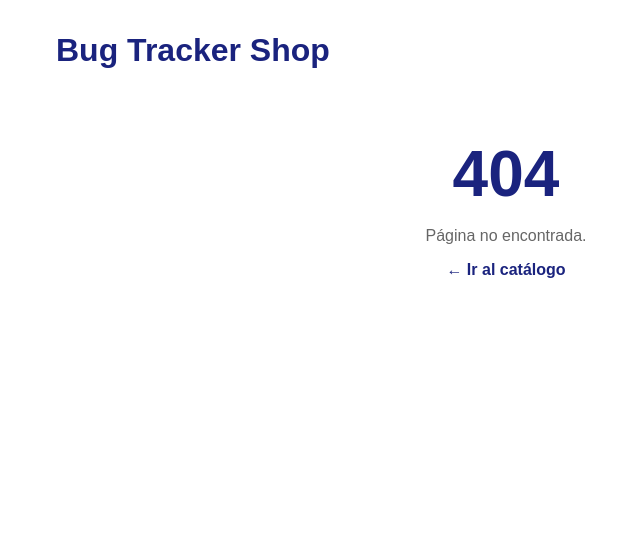
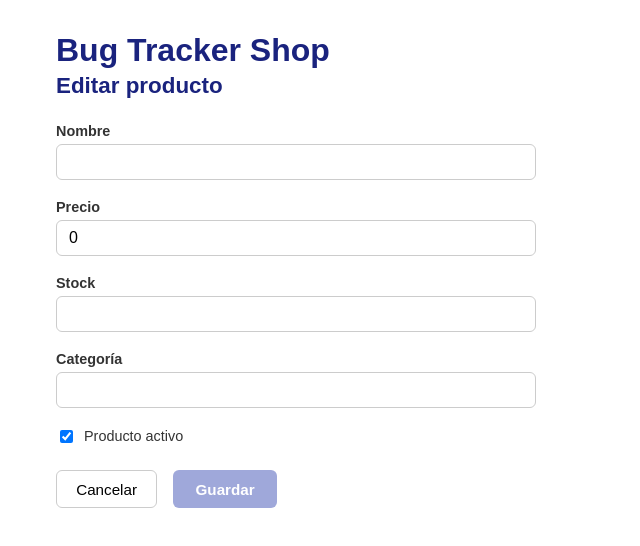
Before and after one commit to Ortizias/angular-20, an Angular app: page /products/1/edit in a window 1280 px wide. Before the commit this address led to /not-found. Shown: the top 546 px of the page, without its empty margins (134-774 px from the left). Built offline with nearby package versions, Linux system fonts and the light colour scheme.

Commit message:
Avance bugs

```diff
--- a/src/app/app.routes.ts
+++ b/src/app/app.routes.ts
@@ -1,12 +1,15 @@
 import { Routes } from '@angular/router';
 import { ProductListComponent } from './products/product-list.component';
 import { ProductDetailComponent } from './products/product-detail.component';
+import { ProductFormComponent } from './products/product-form.component';
 import { NotFoundComponent } from './not-found.component';
 
 export const routes: Routes = [
   { path: '', redirectTo: 'products', pathMatch: 'full' },
   { path: 'products', component: ProductListComponent },
+  { path: 'products/new', component: ProductFormComponent },
   { path: 'products/:id', component: ProductDetailComponent },
+  { path: 'products/:id/edit', component: ProductFormComponent },
   { path: 'not-found', component: NotFoundComponent },
   { path: '**', redirectTo: 'not-found' },
 ];
--- a/src/app/products/product-detail.component.html
+++ b/src/app/products/product-detail.component.html
@@ -19,9 +19,12 @@
 
     <p class="detail-stock">Unidades en stock: {{ p.stock }}</p>
 
-    @if (productService.isAvailable(p)) {
-      <button class="reserve-btn" (click)="reserve()">Reservar</button>
-    }
+    <div class="detail-actions">
+      @if (productService.isAvailable(p)) {
+        <button class="reserve-btn" (click)="reserve()">Reservar</button>
+      }
+      <a class="edit-link" [routerLink]="['/products', id(), 'edit']">✏ Editar producto</a>
+    </div>
   </div>
 } @else {
   <div class="not-found-state">
--- a/src/app/products/product-detail.component.scss
+++ b/src/app/products/product-detail.component.scss
@@ -72,8 +72,14 @@
   }
 }
 
+.detail-actions {
+  display: flex;
+  align-items: center;
+  gap: 1rem;
+  margin-top: 1.5rem;
+}
+
 .reserve-btn {
-  margin-top: 1.5rem;
   padding: 0.7rem 1.5rem;
   font-size: 1rem;
   font-weight: 600;
@@ -89,14 +95,21 @@
   }
 }
 
-  a {
-    display: inline-block;
-    margin-top: 1rem;
-    color: #1a237e;
-    text-decoration: none;
-    font-weight: 600;
+.edit-link {
+  display: inline-flex;
+  align-items: center;
+  gap: 0.35rem;
+  padding: 0.65rem 1.25rem;
+  font-size: 0.95rem;
+  font-weight: 600;
+  color: #1a237e;
+  border: 2px solid #1a237e;
+  border-radius: 6px;
+  text-decoration: none;
+  transition: background 0.2s, color 0.2s;
 
-    &:hover {
-      text-decoration: underline;
-    }
+  &:hover {
+    background: #1a237e;
+    color: #fff;
   }
+}
--- /dev/null
+++ b/src/app/products/product-form.component.html
@@ -0,0 +1,55 @@
+<div class="form-container">
+  <h2>{{ isEditing ? 'Editar producto' : 'Nuevo producto' }}</h2>
+
+  <form [formGroup]="form" (ngSubmit)="onSubmit()">
+    <div class="field">
+      <label for="name">Nombre</label>
+      <input id="name" type="text" formControlName="name" />
+      @if (hasError('name', 'required')) {
+        <span class="error">El nombre es requerido.</span>
+      }
+    </div>
+
+    <div class="field">
+      <label for="price">Precio</label>
+      <input id="price" type="number" formControlName="price" />
+      @if (hasError('price', 'required')) {
+        <span class="error">El precio es requerido.</span>
+      }
+      @if (hasError('price', 'min')) {
+        <span class="error">El precio debe ser mayor a 0.</span>
+      }
+    </div>
+
+    <div class="field">
+      <label for="stock">Stock</label>
+      <input id="stock" type="number" formControlName="stock" />
+      @if (hasError('stock', 'required')) {
+        <span class="error">El stock es requerido.</span>
+      }
+      @if (hasError('stock', 'min')) {
+        <span class="error">El stock no puede ser negativo.</span>
+      }
+    </div>
+
+    <div class="field">
+      <label for="category">Categoría</label>
+      <input id="category" type="text" formControlName="category" />
+      @if (hasError('category', 'required')) {
+        <span class="error">La categoría es requerida.</span>
+      }
+    </div>
+
+    <div class="field field--checkbox">
+      <label>
+        <input type="checkbox" formControlName="active" />
+        Producto activo
+      </label>
+    </div>
+
+    <div class="form-actions">
+      <button type="button" class="btn-cancel" (click)="onCancel()">Cancelar</button>
+      <button type="submit" class="btn-save" [disabled]="form.invalid">Guardar</button>
+    </div>
+  </form>
+</div>
--- /dev/null
+++ b/src/app/products/product-form.component.scss
@@ -0,0 +1,85 @@
+.form-container {
+  max-width: 480px;
+
+  h2 {
+    margin: 0 0 1.5rem;
+    color: #1a237e;
+    font-size: 1.4rem;
+  }
+}
+
+.field {
+  display: flex;
+  flex-direction: column;
+  gap: 0.3rem;
+  margin-bottom: 1.2rem;
+
+  label {
+    font-size: 0.9rem;
+    font-weight: 600;
+    color: #333;
+  }
+
+  input[type='text'],
+  input[type='number'] {
+    padding: 0.5rem 0.75rem;
+    border: 1px solid #ccc;
+    border-radius: 6px;
+    font-size: 1rem;
+    transition: border-color 0.2s;
+
+    &:focus {
+      outline: none;
+      border-color: #1a237e;
+    }
+  }
+
+  &--checkbox {
+    flex-direction: row;
+    align-items: center;
+
+    label {
+      display: flex;
+      align-items: center;
+      gap: 0.5rem;
+      cursor: pointer;
+      font-weight: normal;
+    }
+  }
+}
+
+.error {
+  font-size: 0.8rem;
+  color: #c62828;
+}
+
+.form-actions {
+  display: flex;
+  gap: 1rem;
+  margin-top: 1.5rem;
+}
+
+.btn-cancel {
+  padding: 0.6rem 1.2rem;
+  border: 1px solid #ccc;
+  border-radius: 6px;
+  background: #fff;
+  cursor: pointer;
+  font-size: 0.95rem;
+
+  &:hover { background: #f5f5f5; }
+}
+
+.btn-save {
+  padding: 0.6rem 1.4rem;
+  border: none;
+  border-radius: 6px;
+  background: #1a237e;
+  color: #fff;
+  font-size: 0.95rem;
+  font-weight: 600;
+  cursor: pointer;
+
+  &:hover { background: #283593; }
+  &:disabled { background: #9fa8da; cursor: not-allowed; }
+}
--- /dev/null
+++ b/src/app/products/product-form.component.ts
@@ -0,0 +1,56 @@
+import { Component, inject, input, OnInit } from '@angular/core';
+import { FormBuilder, ReactiveFormsModule, Validators } from '@angular/forms';
+import { Router } from '@angular/router';
+import { ProductService } from './product.service';
+
+@Component({
+  selector: 'app-product-form',
+  standalone: true,
+  imports: [ReactiveFormsModule],
+  templateUrl: './product-form.component.html',
+  styleUrl: './product-form.component.scss',
+})
+export class ProductFormComponent implements OnInit {
+  private readonly fb = inject(FormBuilder);
+  private readonly productService = inject(ProductService);
+  private readonly router = inject(Router);
+
+  readonly id = input<string>();
+
+  readonly form = this.fb.group({
+    name:     ['',   Validators.required],
+    price: [0, [Validators.required, Validators.min(0.01)]],
+    stock:    ['',   Validators.required],
+    category: ['',   Validators.required],
+    active:   [true],
+  });
+
+  get isEditing(): boolean {
+    return !!this.id();
+  }
+
+  ngOnInit(): void {
+    if (this.isEditing) {
+      const product = this.productService.findById(+this.id()!);
+    }
+  }
+
+  hasError(field: string, error: string): boolean {
+    const control = this.form.get(field);
+    return !!(control?.hasError(error) && (control.touched || control.dirty));
+  }
+
+  onSubmit(): void {
+    if (this.form.invalid) {
+      this.form.markAllAsTouched();
+      return;
+    }
+    const raw = this.form.value;
+    console.log('Guardado:', raw);
+    this.router.navigate(['/products']);
+  }
+
+  onCancel(): void {
+    this.router.navigate(['/products']);
+  }
+}
--- a/src/app/products/product-list.component.html
+++ b/src/app/products/product-list.component.html
@@ -18,6 +18,7 @@
     <button class="toggle-btn" (click)="toggleAvailable()">
       {{ showOnlyAvailable() ? 'Mostrar todos' : 'Solo disponibles' }}
     </button>
+    <a class="new-btn" [routerLink]="['/products/new']">+ Nuevo producto</a>
   </div>
 
   <ul class="product-list">
--- a/src/app/products/product-list.component.scss
+++ b/src/app/products/product-list.component.scss
@@ -19,6 +19,23 @@
   &:hover {
     background: #1a237e;
     color: #fff;
+  }
+}
+
+.new-btn {
+  margin-left: auto;
+  padding: 0.6rem 1.1rem;
+  font-size: 0.95rem;
+  font-weight: 600;
+  background: #1a237e;
+  color: #fff;
+  border-radius: 6px;
+  text-decoration: none;
+  transition: background 0.2s;
+  white-space: nowrap;
+
+  &:hover {
+    background: #283593;
   }
 }
 
```
